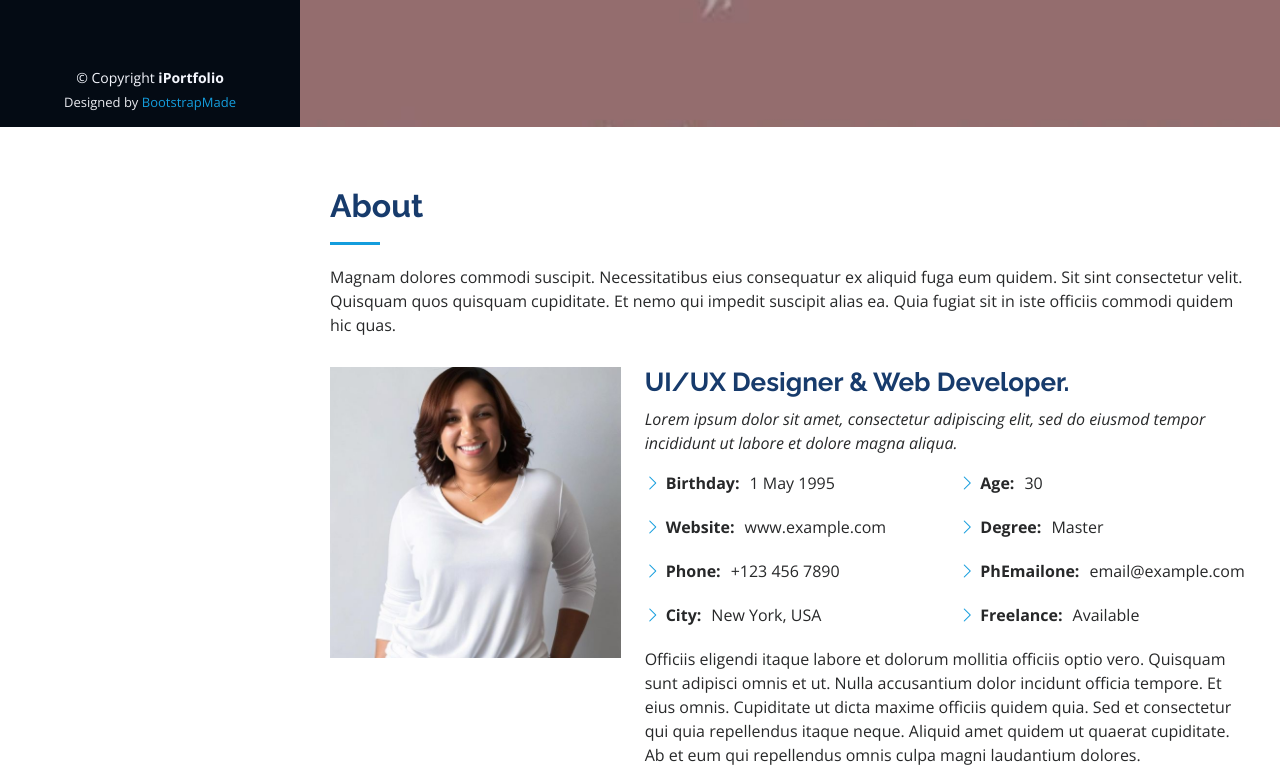
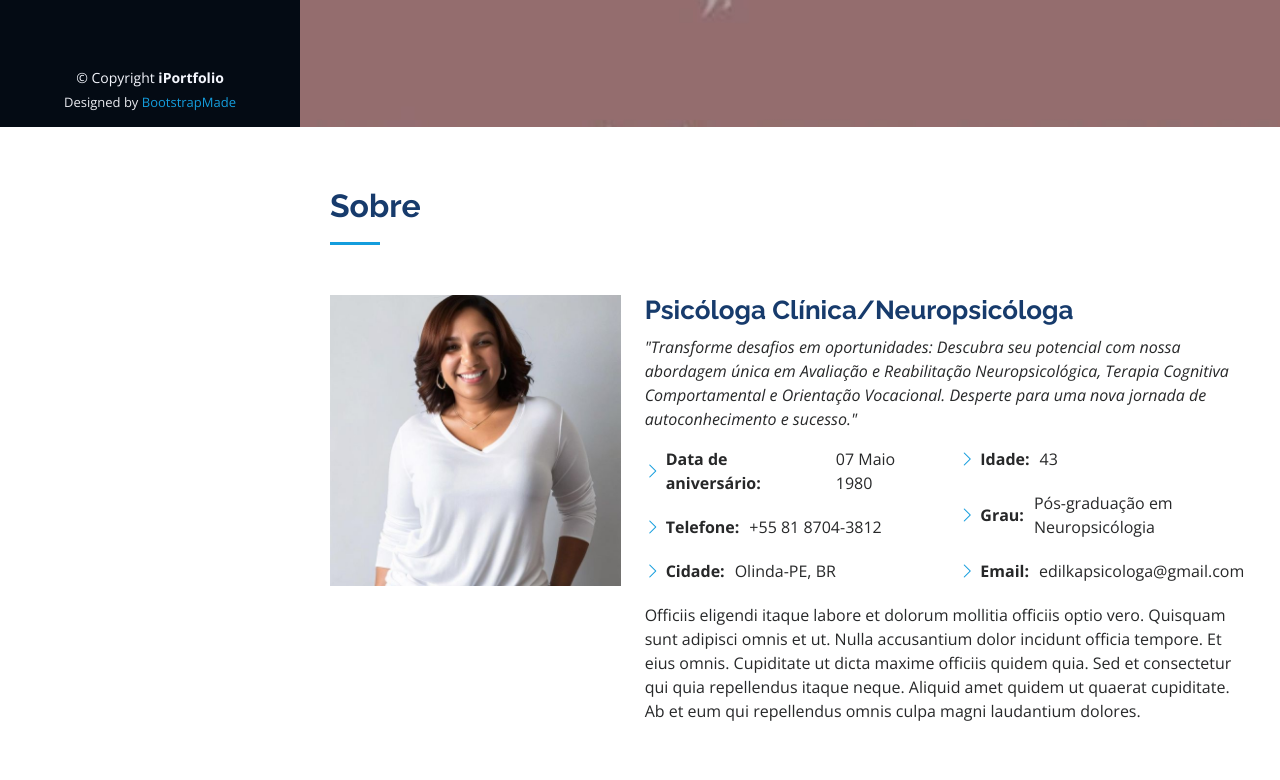
Before and after one commit to Sobraliando/iportfolio, a plain HTML site: page iPortfolio/index.html in a window 1280 px wide. Shown: the part 673-1453 px from the top of the page. Drawn offline with nearby package versions, Linux system fonts and the light colour scheme.

Commit message:
atualizaçao sobre

```diff
--- a/iPortfolio/index.html
+++ b/iPortfolio/index.html
@@ -73,7 +73,7 @@
   <section id="hero" class="d-flex flex-column justify-content-center align-items-center">
     <div class="hero-container" data-aos="fade-in">
       <h1>Edilka Marques</h1>
-      <p>Psicóloga Clínica CRP - 02/21007 </p>
+      <p>Psicóloga Clínica/Neuropsicóloga CRP - 02/21007 </p>
       <p><span class="typed" data-typed-items="Avaliação e Reabilitação Neuropsicológica, Terapia Cognitiva Comportamental, Orientação Vocacional "></span></p>
     </div>
   </section><!-- End Hero -->
@@ -85,8 +85,7 @@
       <div class="container">
 
         <div class="section-title">
-          <h2>About</h2>
-          <p>Magnam dolores commodi suscipit. Necessitatibus eius consequatur ex aliquid fuga eum quidem. Sit sint consectetur velit. Quisquam quos quisquam cupiditate. Et nemo qui impedit suscipit alias ea. Quia fugiat sit in iste officiis commodi quidem hic quas.</p>
+          <h2>Sobre</h2>
         </div>
 
         <div class="row">
@@ -94,26 +93,23 @@
             <img src="assets/img/profile-img.jpg" class="img-fluid" alt="">
           </div>
           <div class="col-lg-8 pt-4 pt-lg-0 content" data-aos="fade-left">
-            <h3>UI/UX Designer &amp; Web Developer.</h3>
+            <h3>Psicóloga Clínica/Neuropsicóloga</h3>
             <p class="fst-italic">
-              Lorem ipsum dolor sit amet, consectetur adipiscing elit, sed do eiusmod tempor incididunt ut labore et dolore
-              magna aliqua.
+            "Transforme desafios em oportunidades: Descubra seu potencial com nossa abordagem única em Avaliação e Reabilitação Neuropsicológica, Terapia Cognitiva Comportamental e Orientação Vocacional. Desperte para uma nova jornada de autoconhecimento e sucesso."
             </p>
             <div class="row">
               <div class="col-lg-6">
                 <ul>
-                  <li><i class="bi bi-chevron-right"></i> <strong>Birthday:</strong> <span>1 May 1995</span></li>
-                  <li><i class="bi bi-chevron-right"></i> <strong>Website:</strong> <span>www.example.com</span></li>
-                  <li><i class="bi bi-chevron-right"></i> <strong>Phone:</strong> <span>+123 456 7890</span></li>
-                  <li><i class="bi bi-chevron-right"></i> <strong>City:</strong> <span>New York, USA</span></li>
+                  <li><i class="bi bi-chevron-right"></i> <strong>Data de aniversário:</strong> <span>07 Maio 1980</span></li>
+                  <li><i class="bi bi-chevron-right"></i> <strong>Telefone:</strong> <span>+55 81 8704-3812</span></li>
+                  <li><i class="bi bi-chevron-right"></i> <strong>Cidade:</strong> <span>Olinda-PE, BR</span></li>
                 </ul>
               </div>
               <div class="col-lg-6">
                 <ul>
-                  <li><i class="bi bi-chevron-right"></i> <strong>Age:</strong> <span>30</span></li>
-                  <li><i class="bi bi-chevron-right"></i> <strong>Degree:</strong> <span>Master</span></li>
-                  <li><i class="bi bi-chevron-right"></i> <strong>PhEmailone:</strong> <span>email@example.com</span></li>
-                  <li><i class="bi bi-chevron-right"></i> <strong>Freelance:</strong> <span>Available</span></li>
+                  <li><i class="bi bi-chevron-right"></i> <strong>Idade:</strong> <span>43</span></li>
+                  <li><i class="bi bi-chevron-right"></i> <strong>Grau:</strong> <span>Pós-graduação em Neuropsicólogia</span></li>
+                  <li><i class="bi bi-chevron-right"></i> <strong>Email:</strong> <span>edilkapsicologa@gmail.com</span></li>
                 </ul>
               </div>
             </div>
```
